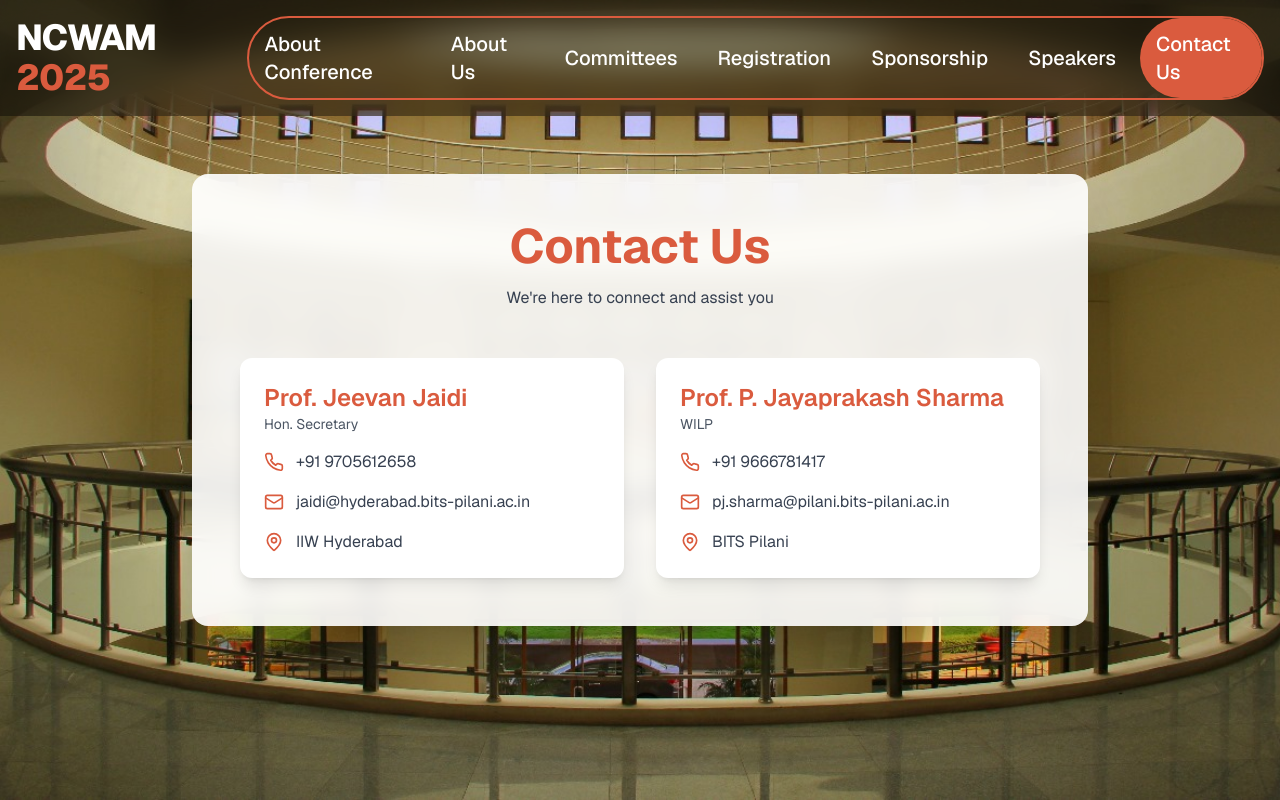
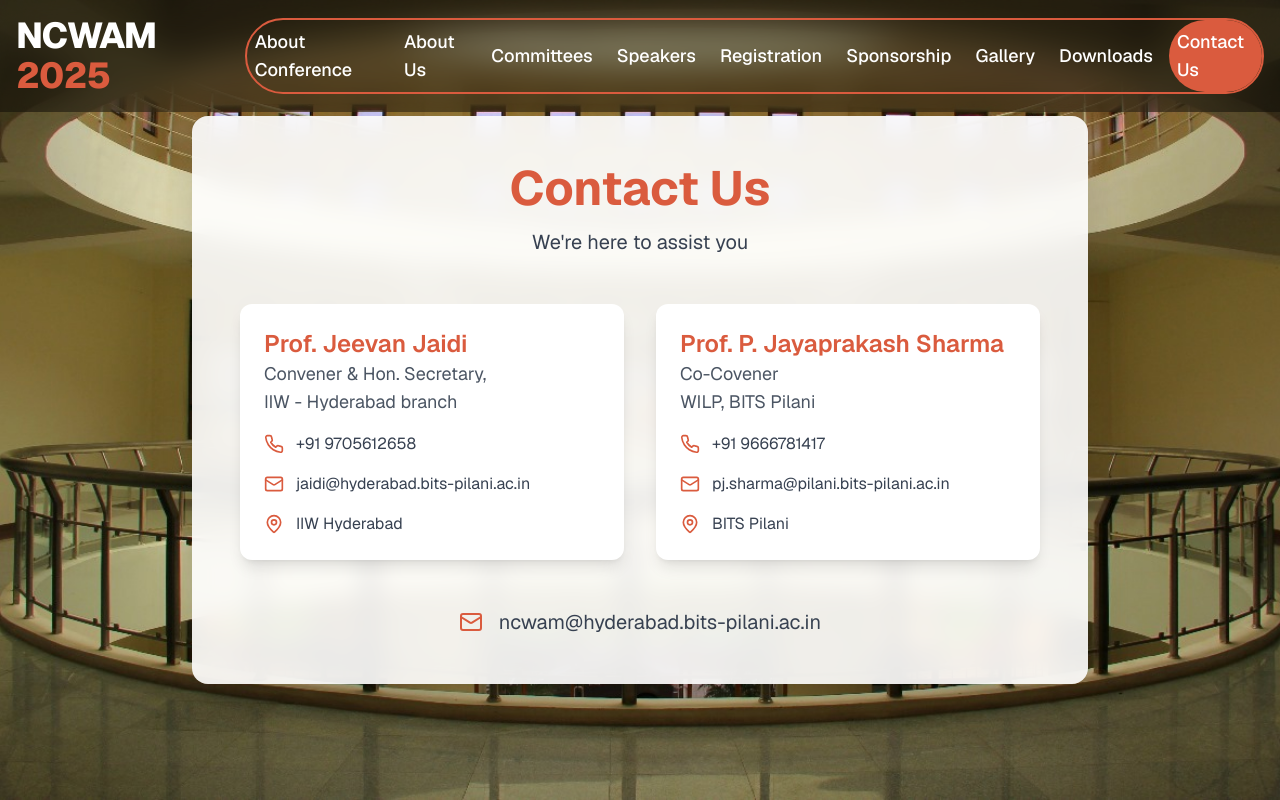
Before and after one commit to ncwam-bphc/website, a Next.js app: page /contactus in a window 1280 px wide. Built offline with nearby package versions, Linux system fonts and the light colour scheme.

Commit message:
changes contactus

```diff
--- a/src/app/contactus/page.tsx
+++ b/src/app/contactus/page.tsx
@@ -9,14 +9,14 @@ export default function ContactUs() {
   const contacts = [
     {
       name: "Prof. Jeevan Jaidi",
-      role: "Hon. Secretary",
+      role: "Convener & Hon. Secretary,\nIIW - Hyderabad branch",
       phone: "+91 9705612658",
       email: "jaidi@hyderabad.bits-pilani.ac.in",
       location: "IIW Hyderabad",
     },
     {
       name: "Prof. P. Jayaprakash Sharma",
-      role: "WILP",
+      role: "Co-Covener\nWILP, BITS Pilani",
       phone: "+91 9666781417",
       email: "pj.sharma@pilani.bits-pilani.ac.in",
       location: "BITS Pilani",
@@ -43,10 +43,9 @@ export default function ContactUs() {
           <h1 className="mb-4 text-center text-4xl font-bold text-accent md:text-5xl">
             Contact Us
           </h1>
-          <p className="mb-12 text-center text-gray-700">
-            We&apos;re here to connect and assist you
+          <p className="mb-12 text-center text-xl text-gray-700">
+            We&apos;re here to assist you
           </p>
-
           <div className="grid gap-8 md:grid-cols-2">
             {contacts.map((contact, index) => (
               <motion.div
@@ -55,13 +54,15 @@ export default function ContactUs() {
                 animate={{ opacity: 1, y: 0 }}
                 transition={{ duration: 0.5, delay: index * 0.2 }}
               >
-                <Card className="group overflow-hidden border-none bg-white shadow-lg transition-all duration-300 hover:shadow-xl">
-                  <CardContent className="p-6">
+                <Card className="group flex-1 overflow-hidden border-none bg-white shadow-lg transition-all duration-300 hover:shadow-xl">
+                  <CardContent className="h-full p-6">
                     <div className="mb-4">
                       <h2 className="text-2xl font-semibold text-accent transition-colors duration-300 group-hover:text-[#e87a62]">
                         {contact.name}
                       </h2>
-                      <p className="text-sm text-gray-600">{contact.role}</p>
+                      <p className="whitespace-break-spaces text-lg text-gray-600">
+                        {contact.role}
+                      </p>
                     </div>
                     <div className="space-y-4">
                       <div className="flex items-center space-x-3 text-gray-700 transition-colors duration-300 group-hover:text-accent">
@@ -91,6 +92,15 @@ export default function ContactUs() {
               </motion.div>
             ))}
           </div>
+          <div className="mt-12 flex items-center justify-center gap-4 text-xl text-gray-700">
+            <Mail className="h-6 w-6 text-accent" />
+            <a
+              href="mailto:ncwam@hyderabad.bits-pilani.ac.in"
+              className="hover:text-accent"
+            >
+              ncwam@hyderabad.bits-pilani.ac.in
+            </a>
+          </div>
         </div>
       </motion.div>
     </div>
--- a/src/app/sponsorship/page.tsx
+++ b/src/app/sponsorship/page.tsx
@@ -15,8 +15,9 @@ export default function AboutusPage() {
               </div>
             </div>
           </div>
-          <div className="text-center">
-            Consultants and suppliers from Indian companies are invited to
+          <div className="text-center text-3xl">
+            To be updated soon.
+            {/* Consultants and suppliers from Indian companies are invited to
             participate and sponsor the conference.
             <br />
             <br />
@@ -36,7 +37,7 @@ export default function AboutusPage() {
                   Stall with an invited talk<span>₹75000 + 18%GST</span>
                 </div>
               </li>
-            </ul>
+            </ul> */}
           </div>
         </Section>
       </main>
--- a/src/components/navbar.tsx
+++ b/src/components/navbar.tsx
@@ -10,9 +10,11 @@ const items = [
   { label: "About Conference", href: "/aboutconference" },
   { label: "About Us", href: "/aboutus" },
   { label: "Committees", href: "/committee" },
+  { label: "Speakers", href: "/speakers" },
   { label: "Registration", href: "/registration" },
   { label: "Sponsorship", href: "/sponsorship" },
-  { label: "Speakers", href: "/speakers" },
+  { label: "Gallery", href: "/gallery" },
+  { label: "Downloads", href: "/downloads" },
   { label: "Contact Us", href: "/contactus" },
 ];
 
@@ -41,7 +43,7 @@ export default function Navbar() {
               <Link
                 key={item.label}
                 href={item.href}
-                className="relative rounded-full px-4 py-3 text-xl font-medium transition-colors"
+                className="relative rounded-full px-2 py-2 text-lg font-medium transition-colors"
               >
                 <span className="relative z-20 text-white">{item.label}</span>
                 {active === item.label && (
```
